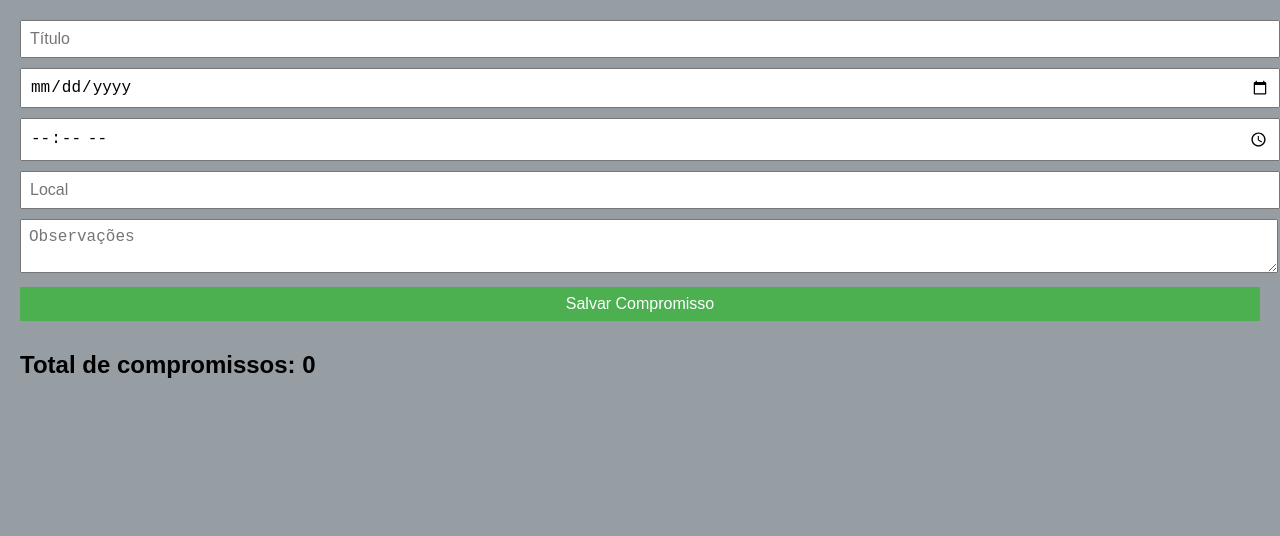
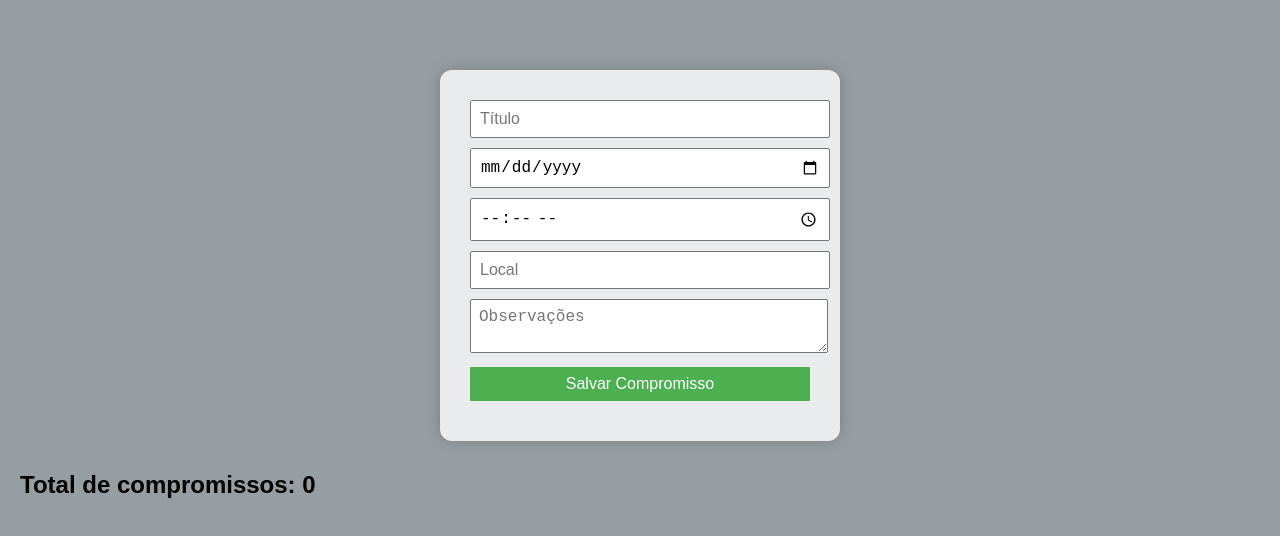
Before and after one commit to SrJhol/Agenda-Pessoal, a plain HTML site: page index.html in a window 1280 px wide. Drawn offline with Linux system fonts and the light colour scheme.

Commit message:
feat: Centralizado o formulário no CSS
Centralizado o formulário para melhor visualização com alguns ajustes.

```diff
--- a/index.html
+++ b/index.html
@@ -9,7 +9,7 @@
 </head>
 
 <body>
-
+   <div class="form-container">
   <!-- Formulário principal para cadastro de compromissos -->
     <form id="form-compromisso" style="border-radius: 10px;">
 
@@ -31,7 +31,7 @@
           <!-- Botão para enviar o formulário e salvar -->
         <button type="submit">Salvar Compromisso</button>
     </form>
-
+</div>
 
  <!-- Contador de compromissos cadastrados -->
 <h2>Total de compromissos: <span id="contador">0</span></h2>
--- a/style.css
+++ b/style.css
@@ -1,9 +1,10 @@
 /* Define estilos básicos para o corpo da página */
 body {
-  font-family: Arial, sans-serif;
+   font-family: Arial, sans-serif;
   background-color: #979ea3;
   margin: 0;
   padding: 20px;
+
 }
 
 /* Container principal centralizado com fundo branco e bordas arredondadas */
@@ -53,3 +54,14 @@ button {
 .compromisso button {
   margin-left: 5px;
 }
+
+.form-container {
+ background-color: #ffffffcc;
+  padding: 30px;
+  border-radius: 12px;
+  box-shadow: 0 0 15px rgba(0, 0, 0, 0.2);
+  width: 100%;
+  max-width: 400px;
+  margin: 50px auto 30px auto;
+  box-sizing: border-box;
+}
```
